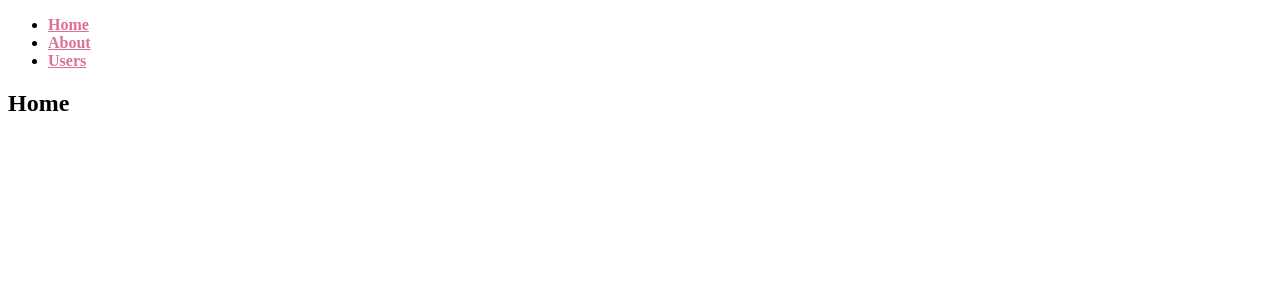
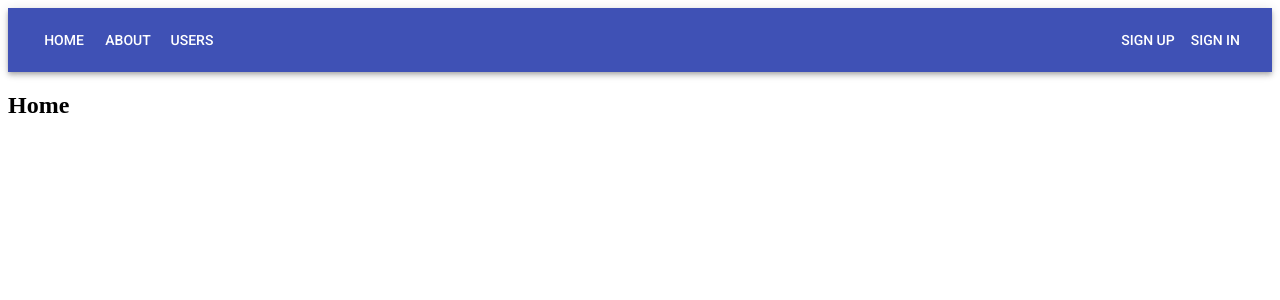
Before and after one commit to amalv/react-universal, a React app: page / in a window 1280 px wide. Shown: the top 300 px of the page. Built offline with nearby package versions, Linux system fonts and the light colour scheme.

Commit message:
Add material-ui (#11)
- Version 3.9.2
- Create nav bar with options

```diff
--- a/package.json
+++ b/package.json
@@ -17,11 +17,15 @@
   },
   "dependencies": {
     "@babel/register": "^7.0.0",
+    "@material-ui/core": "^3.9.2",
+    "@material-ui/icons": "^3.0.2",
     "compression": "^1.7.3",
     "express": "^4.16.4",
     "history": "^4.7.2",
+    "jss": "^9.8.7",
     "react": "^16.0.0",
     "react-dom": "^16.0.0",
+    "react-jss": "^8.6.1",
     "react-router-dom": "^4.3.1",
     "styled-components": "^4.1.3"
   },
--- a/src/components/App.js
+++ b/src/components/App.js
@@ -1,17 +1,25 @@
 import React from 'react';
 import { Route, Link } from 'react-router-dom';
+import AppBar from '@material-ui/core/AppBar';
+import Toolbar from '@material-ui/core/Toolbar';
+import Button from '@material-ui/core/Button';
 import styled from 'styled-components';
 
-const StyledLink = styled(Link)`
-  color: palevioletred;
-  font-weight: bold;
+const Base = styled.div`
+  flex-grow: 1;
+`;
+
+const Grow = styled.div`
+  flex-grow: 1
 `;
 
 const Index = () => <h2>Home</h2>;
 const About = () => <h2>About</h2>;
 const Users = () => <h2>Users</h2>;
+const SignUp = () => <h2>Sign up</h2>;
+const SignIn = () => <h2>Sign in</h2>;
 
-export default class App extends React.Component {
+class App extends React.Component {
   constructor() {
     super();
     this.state = {
@@ -21,25 +29,42 @@ export default class App extends React.Component {
 
   render() {
     const { title } = this.state;
+    const IndexLink = props => <Link to="/" {...props} />;
+    const AboutLink = props => <Link to="/about/" {...props} />;
+    const UsersLink = props => <Link to="/users/" {...props} />;
+    const SignUpLink = props => <Link to="/signup/" {...props} />;
+    const SignInLink = props => <Link to="/signin/" {...props} />;
+
     return (
-      <div>
-        <nav>
-          <ul>
-            <li>
-              <StyledLink to="/">{ title }</StyledLink>
-            </li>
-            <li>
-              <StyledLink to="/about/">About</StyledLink>
-            </li>
-            <li>
-              <StyledLink to="/users/">Users</StyledLink>
-            </li>
-          </ul>
-        </nav>
+      <Base>
+        <AppBar position="static">
+          <Toolbar>
+            <Button component={IndexLink} color="inherit">
+              { title }
+            </Button>
+            <Button component={AboutLink} color="inherit">
+                About
+            </Button>
+            <Button component={UsersLink} color="inherit">
+               Users
+            </Button>
+            <Grow />
+            <Button component={SignUpLink} color="inherit">
+               Sign Up
+            </Button>
+            <Button component={SignInLink} color="inherit">
+               Sign In
+            </Button>
+          </Toolbar>
+        </AppBar>
         <Route path="/" exact component={Index} />
         <Route path="/about/" component={About} />
         <Route path="/users/" component={Users} />
-      </div>
+        <Route path="/signup/" component={SignUp} />
+        <Route path="/signin/" component={SignIn} />
+      </Base>
     );
   }
 }
+
+export default App;
--- a/src/index.html
+++ b/src/index.html
@@ -3,6 +3,8 @@
 <head>
     <meta charset="utf-8">
     <title>React Universal</title>
+    <meta name="viewport" content="width=device-width, initial-scale=1">
+    <link rel="stylesheet" href="https://fonts.googleapis.com/css?family=Roboto:300,400,500" />
 </head>
 
 <body>
```
Also changed, not shown: src/server.js (+26 -8 lines), 1 other file (tests, documents, lock files or other folders).
